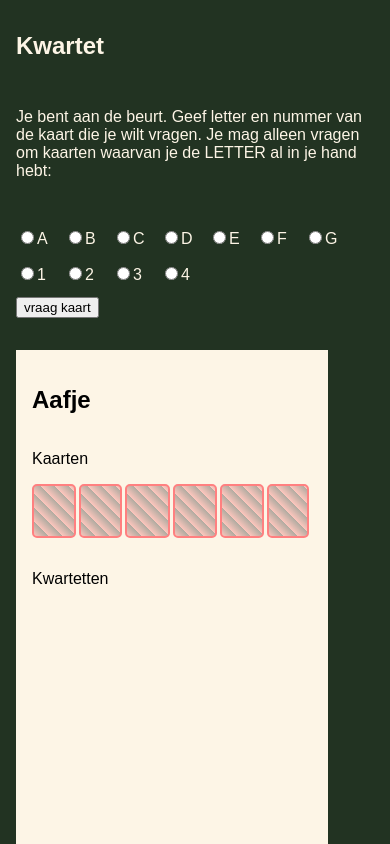
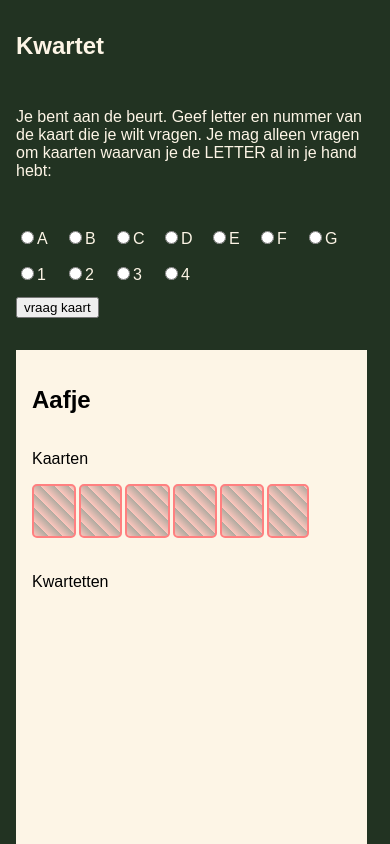
Before and after one commit to smilingkite/kwartet-react-functional, a React (Create React App) app: page / in a window 390 px wide. Shown: the top 844 px of the page. Built offline with nearby package versions, Linux system fonts and the light colour scheme.

Commit message:
mobile styles

```diff
--- a/src/components/Player.scss
+++ b/src/components/Player.scss
@@ -8,7 +8,7 @@
   margin: 1em;
   padding: 1em;
   background: $old-lace;
-  min-width: 45%;
+  width: 45%;
   float: left;
 }
 
@@ -48,6 +48,7 @@ ul.hand, ul.kwartetten {
     background: $transparent-vivid-tangerine;
     padding: 1em 10px;
     margin-right: 3px;
+    margin-bottom: 3px;
     -webkit-transition: 1s;
     -moz-transition:1s;
     -o-transition:1s;
@@ -74,3 +75,9 @@ ul.hand, ul.kwartetten {
     transparentize($color: $black, $amount: 0.1) 10px
   )
 }
+
+@media only screen and (max-width: 650px) {
+  .speler {
+    width: 90%;
+  }
+}
```
